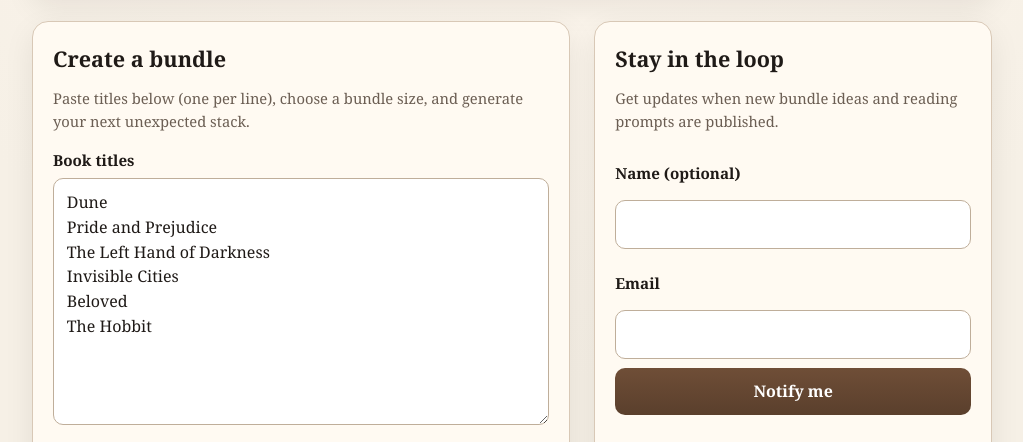
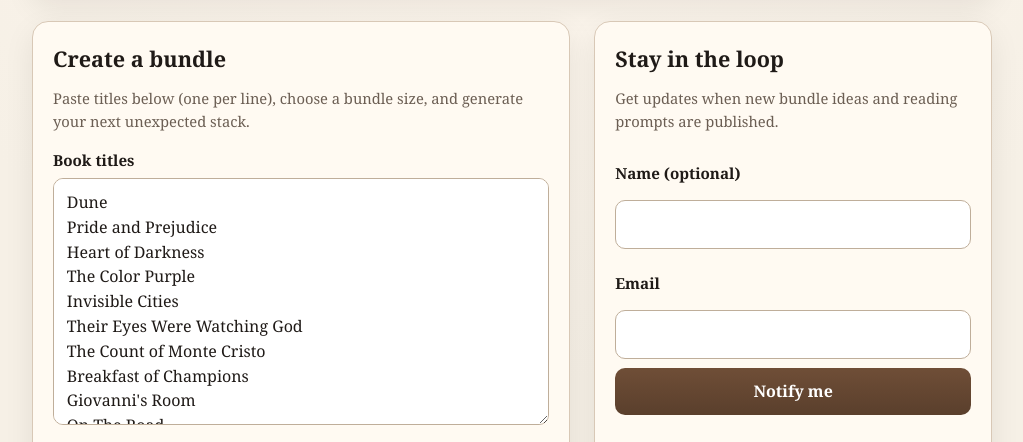
Before and after one commit to wyrddistrodoor/bookbundling, a plain HTML site: page index.html in a window 1280 px wide. Shown: the part 308-750 px from the top of the page, without its empty margins (128-1151 px from the left). Drawn offline with Linux system fonts and the light colour scheme.

Commit message:
Modify book titles in index.html
Updated the list of book titles in the textarea.

```diff
--- a/index.html
+++ b/index.html
@@ -204,8 +204,14 @@
         <label for="titles">Book titles</label>
         <textarea id="titles" rows="9">Dune
 Pride and Prejudice
-The Left Hand of Darkness
+Heart of Darkness
+The Color Purple
 Invisible Cities
+Their Eyes Were Watching God
+The Count of Monte Cristo
+Breakfast of Champions
+Giovanni's Room
+On The Road
 Beloved
 The Hobbit</textarea>
 
```
